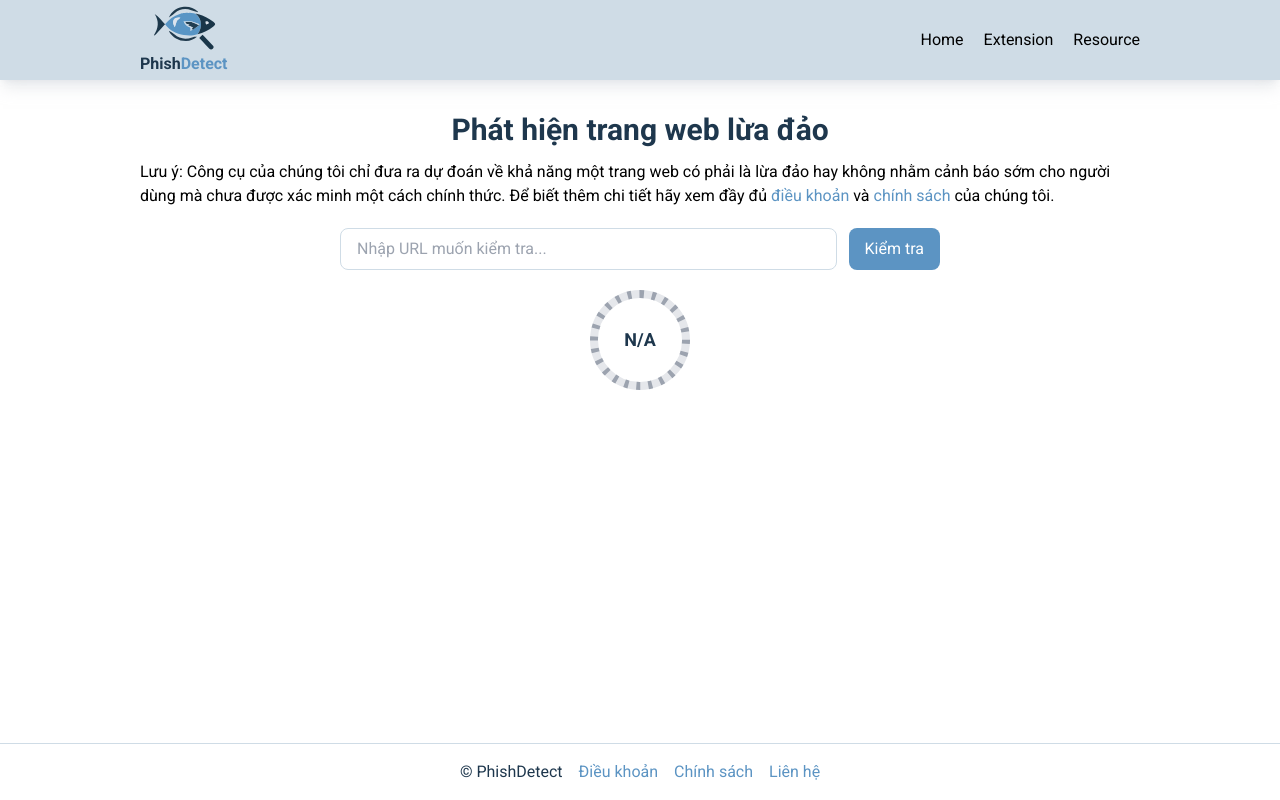
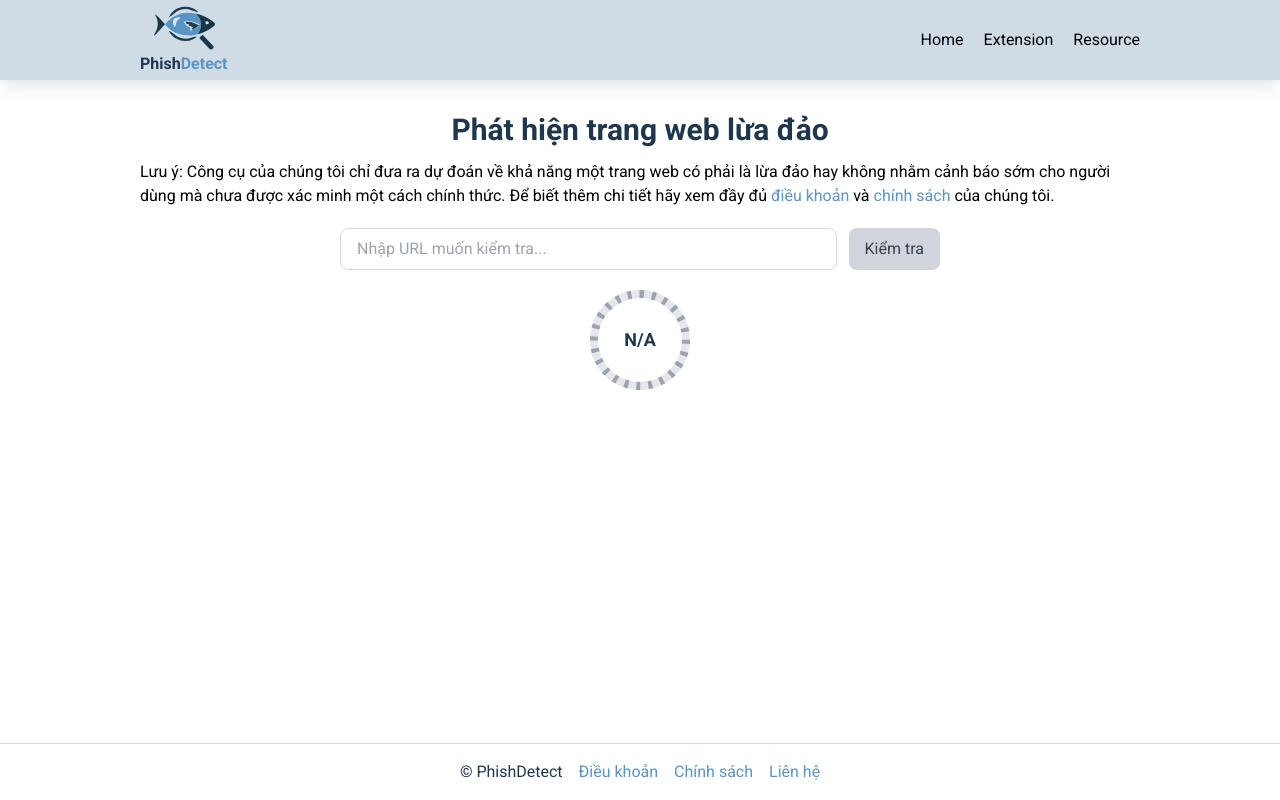
Before and after one commit to Akechi1412/Phishing-Website-Detection, a React (Vite) app in the folder website/: page / in a window 1280 px wide. Built offline with nearby package versions, Linux system fonts and the light colour scheme.

Commit message:
Update 404 page

```diff
--- /dev/null
+++ b/website/src/components/common/Button.jsx
@@ -0,0 +1,29 @@
+import PropTypes from 'prop-types';
+
+function Button({ title, type = 'button', isDisable = false, handleClick }) {
+  return (
+    <button
+      className={`inline-block px-4 py-2 rounded-lg transition-transform duration-200 ease-in-out
+        ${
+          isDisable
+            ? 'bg-gray-300 text-gray-700 cursor-default'
+            : 'bg-secondary text-white hover:scale-105 sm:hover:scale-100 hover:shadow-lg'
+        }
+      `}
+      type={type}
+      disabled={isDisable}
+      {...(handleClick && !isDisable && { onClick: handleClick })}
+    >
+      {title}
+    </button>
+  );
+}
+
+Button.propTypes = {
+  title: PropTypes.string.isRequired,
+  type: PropTypes.string,
+  handleClick: PropTypes.func,
+  isDisable: PropTypes.bool,
+};
+
+export default Button;
--- a/website/src/components/common/index.jsx
+++ b/website/src/components/common/index.jsx
@@ -2,3 +2,4 @@ export { default as Header } from './Header';
 export { default as Footer } from './Footer';
 export { default as Loader } from './Loader';
 export { default as ProgressCircle } from './ProgressCircle';
+export { default as Button } from './Button';
--- a/website/src/pages/common/HomePage.jsx
+++ b/website/src/pages/common/HomePage.jsx
@@ -2,7 +2,7 @@ import { MainLayout } from '../../components/layout';
 import { Link } from 'react-router-dom';
 import { useState } from 'react';
 import { phishingApi } from '../../apis';
-import { Loader, ProgressCircle } from '../../components/common';
+import { Button, Loader, ProgressCircle } from '../../components/common';
 
 function HomePage() {
   const [urlInput, setUrlInput] = useState('');
@@ -82,12 +82,7 @@ function HomePage() {
                 value={urlInput}
                 onChange={(e) => setUrlInput(e.target.value)}
               />
-              <button
-                className="px-4 py-2 bg-secondary text-white rounded-lg hover:scale-105 sm:hover:scale-100 hover:shadow-lg transition-transform duration-200 ease-in-out"
-                type="submit"
-              >
-                Kiểm tra
-              </button>
+              <Button title="Kiểm tra" type="submit" isDisable={!urlInput.trim()} />
             </form>
           </div>
           <div>
--- a/website/src/pages/common/NotFoundPage.jsx
+++ b/website/src/pages/common/NotFoundPage.jsx
@@ -1,10 +1,23 @@
-import { MainLayout } from '../../components/layout';
+import { Button } from '../../components/common';
+import { EmptyLayout } from '../../components/layout';
 
 function NotFoundPage() {
+  document.title = '404 - Không tìm thấy trang';
+
   return (
-    <MainLayout>
-      <div>Not Found Page</div>
-    </MainLayout>
+    <EmptyLayout>
+      <div className="h-screen flex flex-col justify-center">
+        <div className="container px-5 sm:px-4">
+          <div className="text-center px-6 py-4">
+            <h1 className="text-9xl font-bold mb-4 text-secondary">404</h1>
+            <p className="text-2xl mb-6 text-primary">Xin lỗi, trang bạn tìm kiếm không tồn tại.</p>
+            <a href="/">
+              <Button title="Quay về trang chủ" />
+            </a>
+          </div>
+        </div>
+      </div>
+    </EmptyLayout>
   );
 }
 
```
Also changed, not shown: 1 other file (tests, documents, lock files or other folders).
